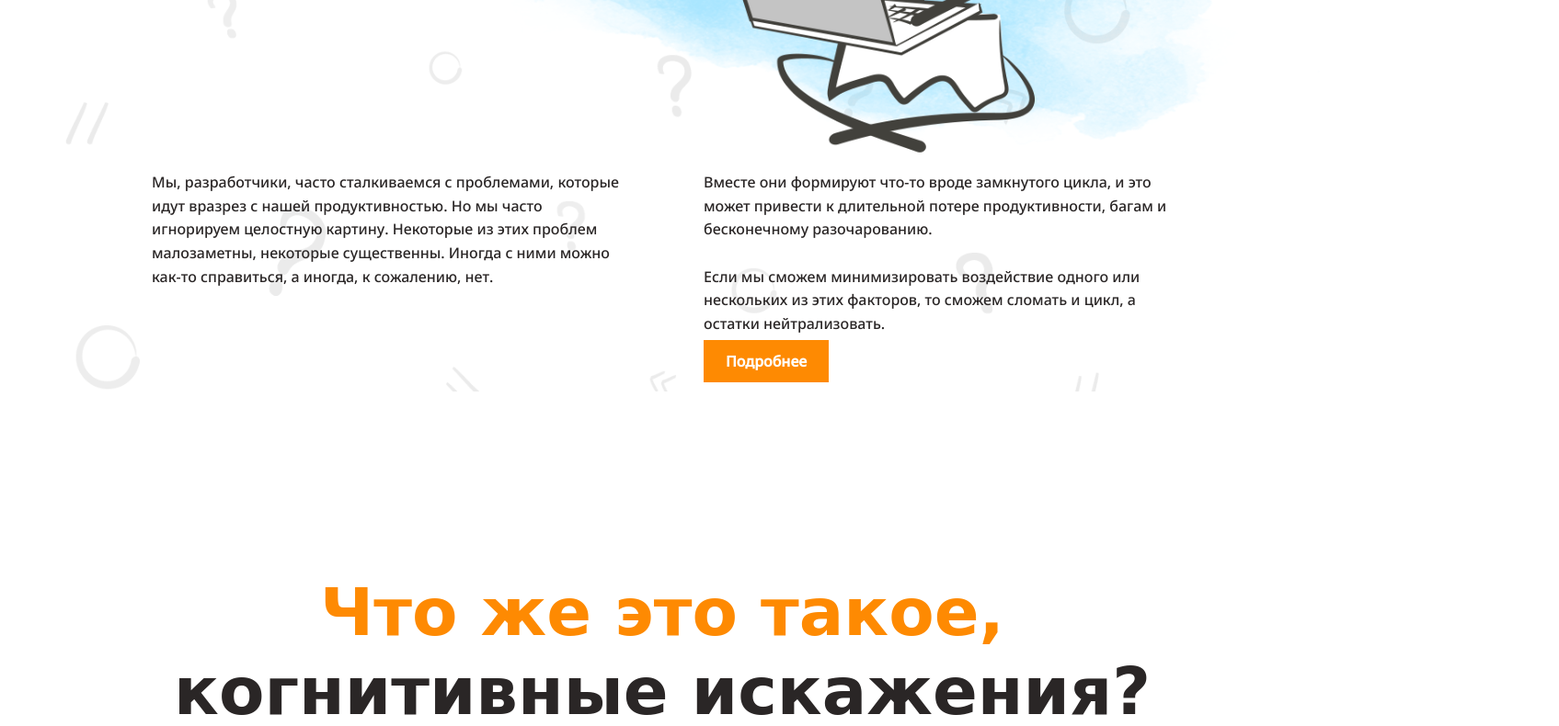
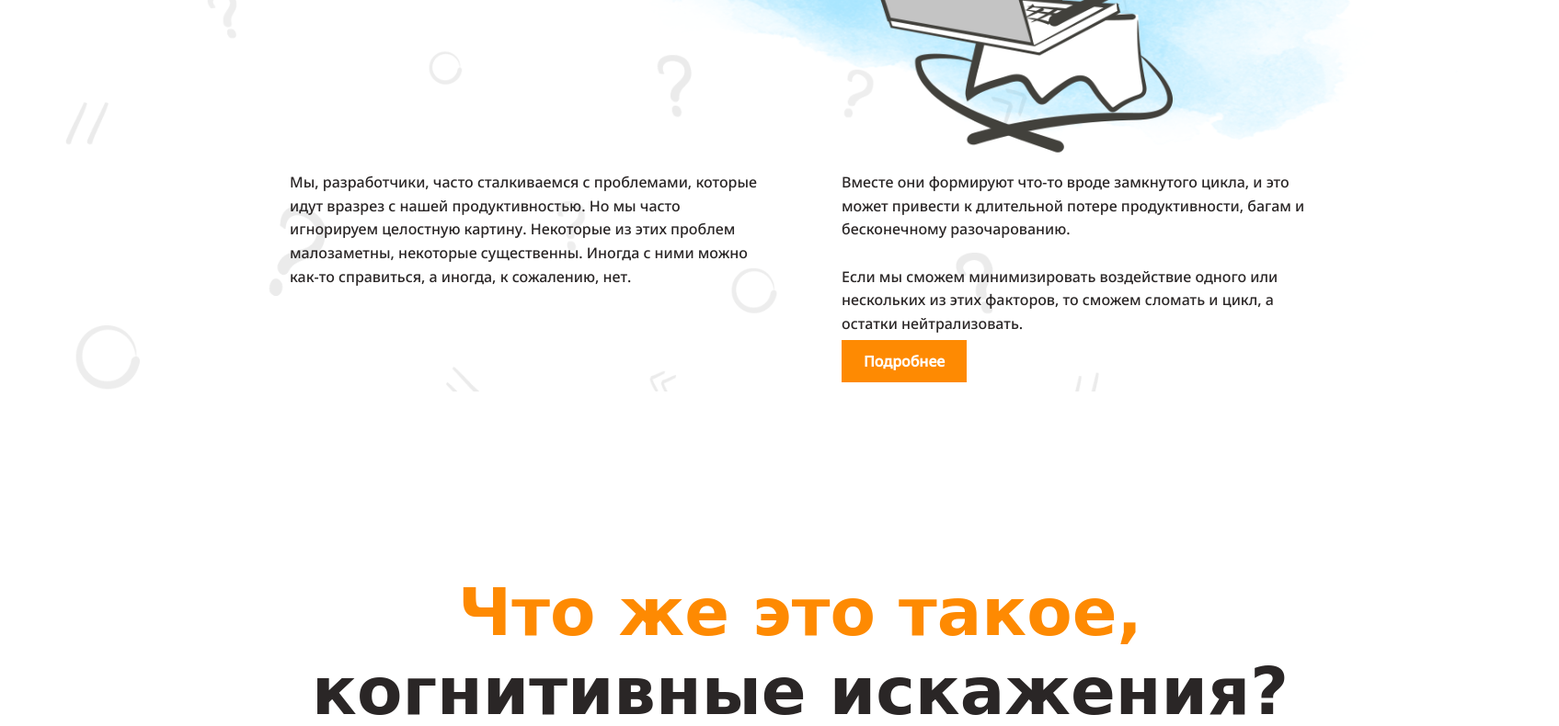
Before and after one commit to student-Alex-Bond/layout-designer-project-58, a plain HTML site: page src/index.html in a window 1280 px wide. Shown: the part 374-1164 px from the top of the page at 92% size, 1695 px wide, since content can reach past the window. Drawn offline with nearby package versions, Linux system fonts and the light colour scheme; a web font is replaced by a local one.

Commit message:
other fix1.2

```diff
--- a/src/styles/style.css
+++ b/src/styles/style.css
@@ -20,8 +20,8 @@
 
 body {
   width: 1440px;
-  margin: 0;
-  overflow-x: hidden;
+  margin: 0 auto;
+  padding-left: 150px;
 
   color: #2a2626;
   font-size: 16px;
```
